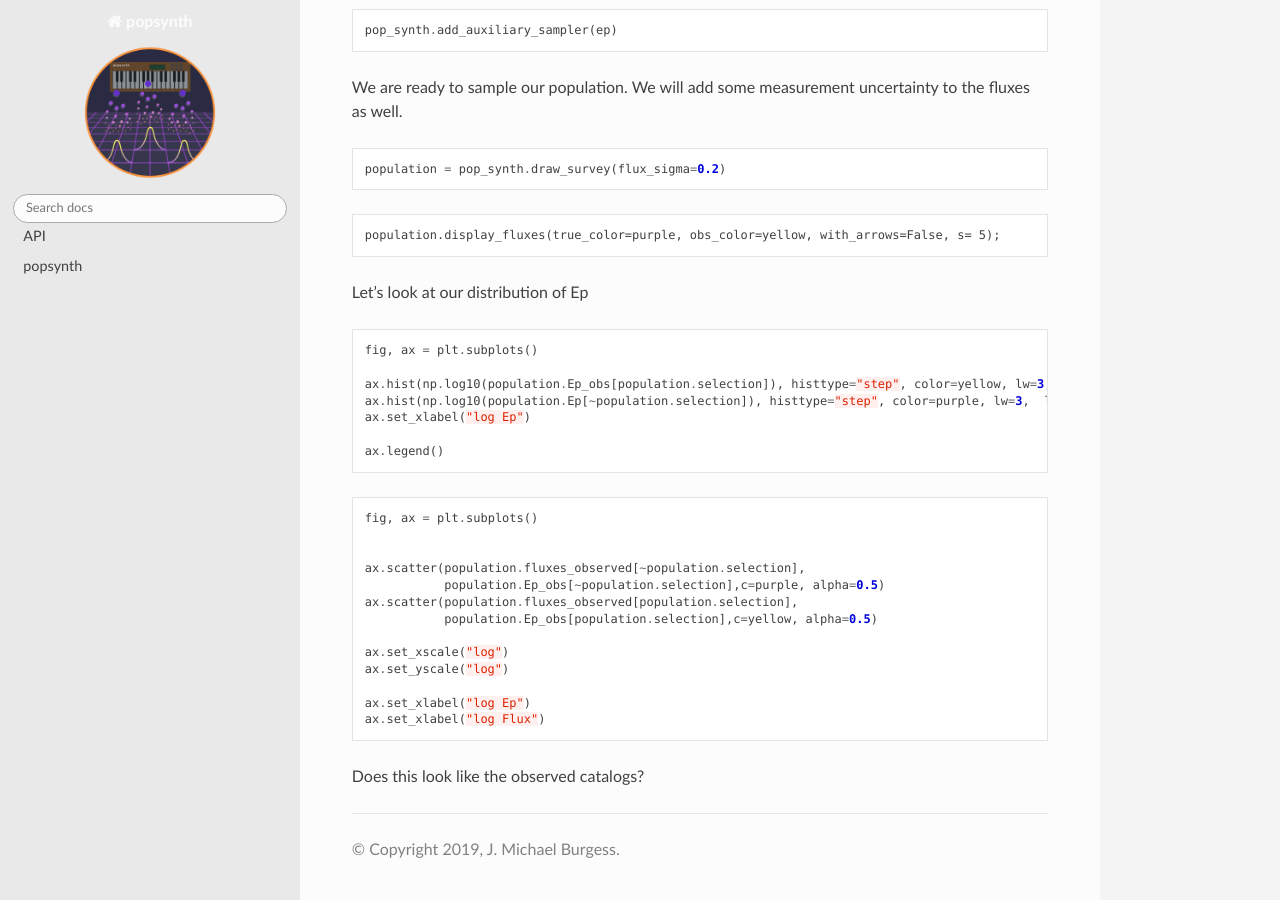
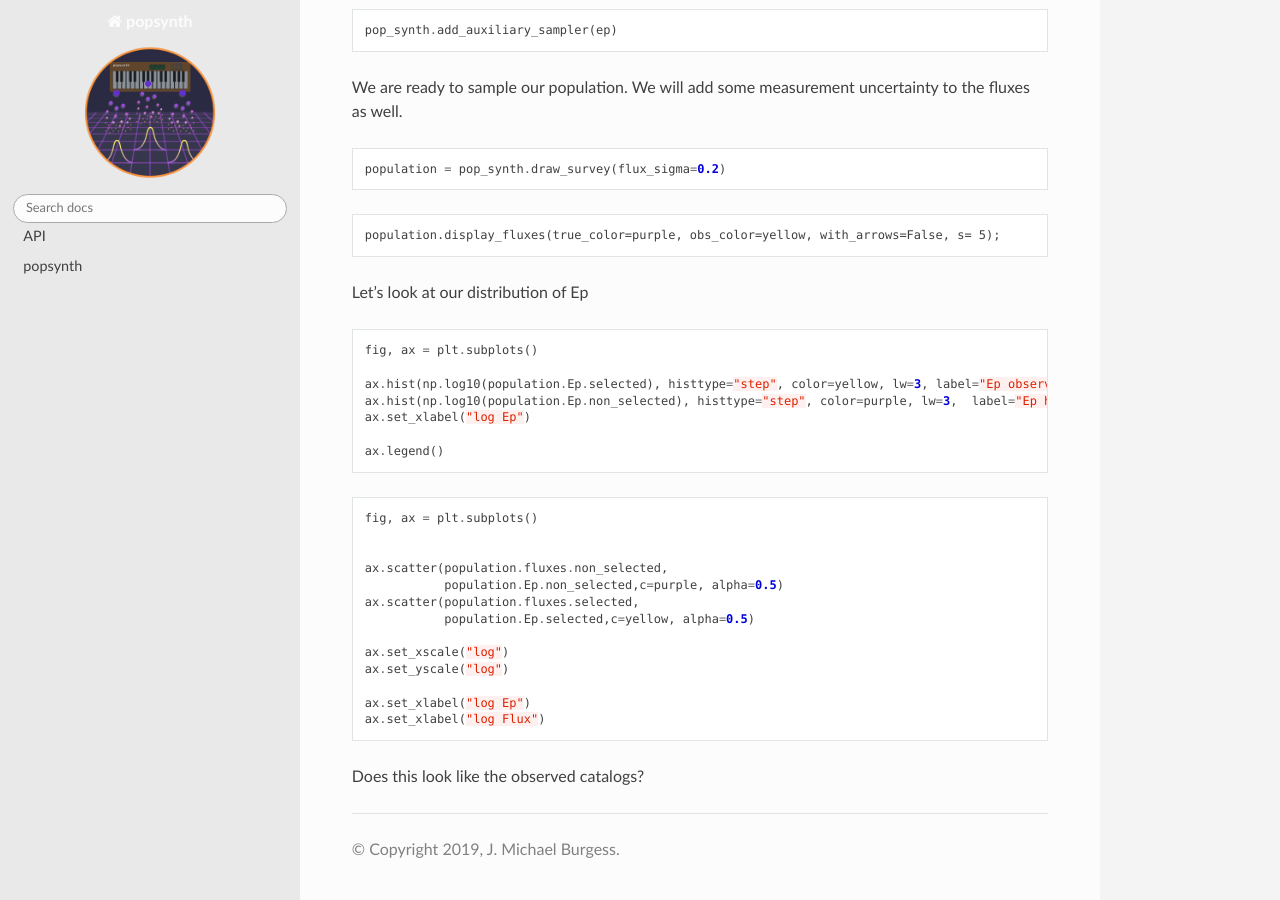
Before and after one commit to grburgess/popsynth, a Sphinx documentation site: the page built from docs/md/short_grbs.md, in a window 1280 px wide and 900 px high, scrolled down 3000 px. Built offline with Sphinx 7.4.7 and the Read the Docs theme 2.0.0, drawn with Linux system fonts in a browser that asks for light colours; pages that are not in the unit, such as notebooks, are missing from menus.

Commit message:
fix docs

````diff
--- a/docs/md/short_grbs.md
+++ b/docs/md/short_grbs.md
@@ -172,8 +172,8 @@ Let's look at our distribution of Ep
 ```python
 fig, ax = plt.subplots()
 
-ax.hist(np.log10(population.Ep_obs[population.selection]), histtype="step", color=yellow, lw=3, label="Ep observed")
-ax.hist(np.log10(population.Ep[~population.selection]), histtype="step", color=purple, lw=3,  label="Ep hidden")
+ax.hist(np.log10(population.Ep.selected), histtype="step", color=yellow, lw=3, label="Ep observed")
+ax.hist(np.log10(population.Ep.non_selected), histtype="step", color=purple, lw=3,  label="Ep hidden")
 ax.set_xlabel("log Ep")
 
 ax.legend()
@@ -183,10 +183,10 @@ ax.legend()
 fig, ax = plt.subplots()
 
 
-ax.scatter(population.fluxes_observed[~population.selection],
-           population.Ep_obs[~population.selection],c=purple, alpha=0.5)
-ax.scatter(population.fluxes_observed[population.selection],
-           population.Ep_obs[population.selection],c=yellow, alpha=0.5)
+ax.scatter(population.fluxes.non_selected,
+           population.Ep.non_selected,c=purple, alpha=0.5)
+ax.scatter(population.fluxes.selected,
+           population.Ep.selected,c=yellow, alpha=0.5)
 
 ax.set_xscale("log")
 ax.set_yscale("log")
````
